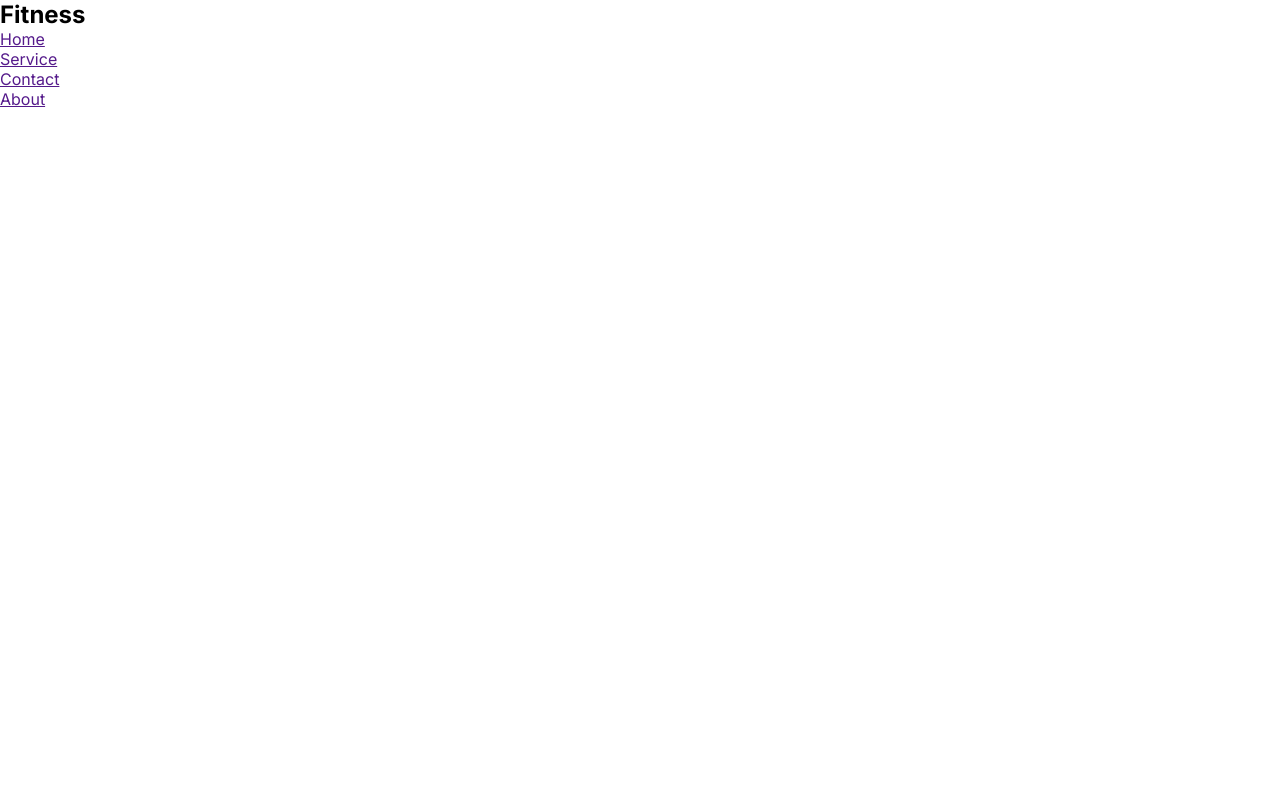
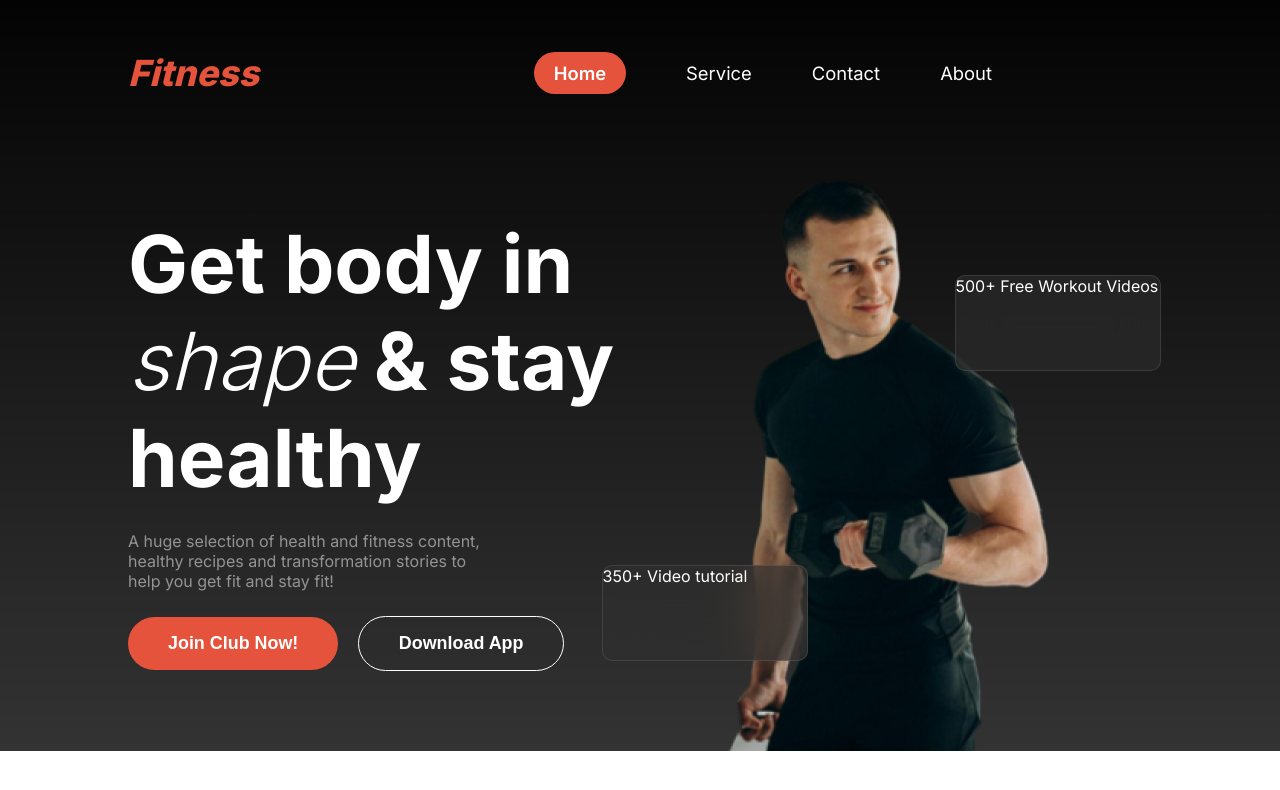
Before and after one commit to Rony7736/Batch-10-Assignment-2, a plain HTML site: page index.html in a window 1280 px wide. Drawn offline with Linux system fonts and the light colour scheme.

Commit message:
added nav section and banner section

```diff
--- a/css/style.css
+++ b/css/style.css
@@ -8,3 +8,141 @@
 body{
     font-family: "Inter", sans-serif;
 }
+
+/* Shared Styles */
+
+.display-flex{
+    display: flex;
+}
+.description-color{
+    font-size: 1rem;
+    color: rgba(255, 255, 255, 0.5);
+}
+.btn-primary{
+    background-color: #E6533C;
+    color: #ffffff;
+    padding: 16px 40px;
+    border-radius: 40px;
+    border: none;
+    font-size: 1.12rem;
+    font-weight: 600;
+}
+
+/* Header Styles */
+
+/* Navbar Related Styles */
+
+.header-section{
+    max-width: 100%;
+    background: linear-gradient(180deg, rgb(17, 17, 17),rgba(119, 119, 119, 0) 100%);
+    background-color: rgba(0, 0, 0, 0.8);
+    background-blend-mode: overlay;
+    background-position: center;
+    background-size: cover;
+    padding-top: 1px;
+}
+.nav-container{
+    max-width: 80%;
+    margin: 0px auto;
+    justify-content: space-between;
+    align-items: center;
+    margin-top: 50px;
+}
+.brand{
+    color: rgb(230, 83, 60);
+    font-size: 2.25rem;
+    font-weight: 800;
+}
+.nav-links{
+    list-style: none;
+    margin-right: 100px;
+
+}
+.nav-links > li{
+    margin-right: 60px;
+}
+.nav-link{
+    text-decoration: none;
+    color: #ffffff;
+    font-size: 1.15rem;
+    font-weight: 400;
+}
+#home{
+    background-color: rgb(230, 83, 60);
+    border-radius: 30px;
+    padding: 10px 20px;
+    font-weight: 600;
+}
+
+/* Banner Styles */
+
+.banner-content{
+    max-width: 80%;
+    margin: 60px auto;
+}
+.banner-text{
+    width: 50%;
+    margin-top: 60px;
+    margin-bottom: 80px;
+}
+.banner-img{
+    max-width: 40%;
+    margin: 0px auto;
+}
+.banner-title{
+    width: 520px;
+    font-size: 5rem;
+    color: #ffffff;
+}
+#text-span{
+    font-weight: 300;
+}
+.banner-description{
+    margin-top: 25px;
+    margin-bottom: 25px;
+    margin-right: 150px;
+}
+.btn-2{
+    padding: 16px 40px;
+    color: #ffffff;
+    background: none;
+    border: none;
+    border: 1px solid #ffffff;
+    border-radius: 40px;
+    font-size: 1.12rem;
+    font-weight: 600;
+    margin-left: 15px;
+}
+.banner-img{
+    position: relative;
+}
+.banner-img img{
+    width: 100%;
+    height: 100%;
+    margin: 0px auto;
+}
+#img-btn-1{
+    width: 206px;
+    height: 96px;
+    color: #ffffff;
+    position: absolute;
+    top: 120px;
+    right: -90px;
+    z-index: 1;
+    border-radius: 10px;
+    background: rgba(48, 48, 48, 0.54);
+    backdrop-filter: blur(25px);
+    border: 1px solid rgba(255, 255, 255, 0.1);
+}
+.img-btn-2{
+    width: 206px;
+    height: 96px;
+    margin-left: -120px;
+    margin-top: -190px;
+    color: #ffffff;
+    border-radius: 10px;
+    background: rgba(48, 48, 48, 0.54);
+    backdrop-filter: blur(25px);
+    border: 1px solid rgba(255, 255, 255, 0.1);
+    position: relative;
+}
--- a/index.html
+++ b/index.html
@@ -13,14 +13,14 @@
 
      <!-- Header Section Starts -->
     <header>
-        <section class="nav-section">
+        <section class="header-section">
 
-            <nav class="nav-container">
-                <h2 class="brand">Fitness</h2>
+            <nav class="nav-container display-flex">
+                <h2 class="brand"><i>Fitness</i></h2>
 
                 <!-- ul.nav-links>li.nav-item*4>a.nav-link -->
 
-                <ul class="nav-links">
+                <ul class="nav-links display-flex">
 
                     <li class="nav-item">
                         <a href="" id="home" class="nav-link">Home</a>
@@ -39,8 +39,37 @@
                     </li>
 
                 </ul>
+            </nav>
 
-            </nav>
+            <div class="banner-content display-flex">
+
+                <div class="banner-text">
+                    <h1 class="banner-title">Get body in <span id="text-span"><i>shape</i></span> & stay healthy</h1>
+                    <p class="banner-description description-color">A huge selection of health and fitness content, healthy recipes and transformation stories to help you get fit and stay fit!</p>
+
+                    <div>
+                        <button class="btn-primary" id="btn-1">Join Club Now!</button>
+                        <button class="btn-2">Download App</button>
+                    </div>
+
+                </div>
+
+                <div class="banner-img">
+                    <img src="images/Images 2.png" alt="">
+
+                    <div id="img-btn-1">
+                        <span>500+</span>
+                        <span>Free Workout Videos</span>
+                    </div>
+
+                    <div class="img-btn-2">
+                        <span>350+</span>
+                        <span>Video tutorial</span>
+                    </div>
+
+                </div>
+
+            </div>
 
         </section>
     </header>
```
